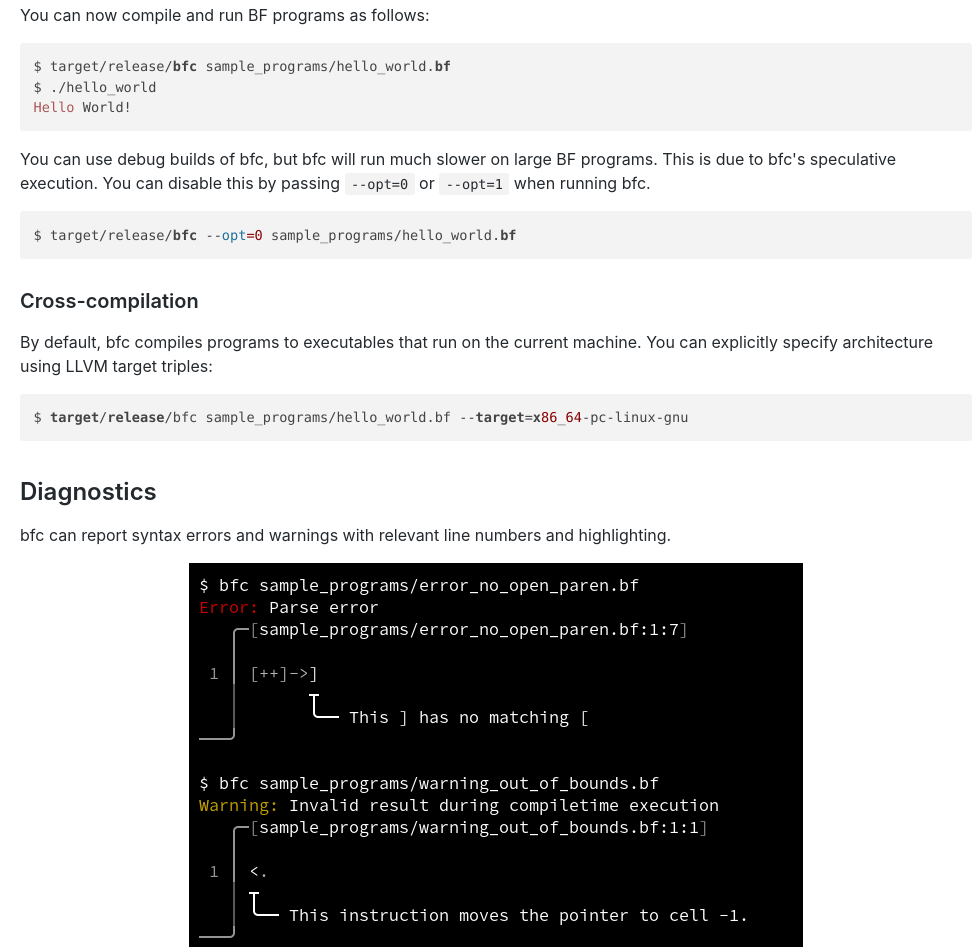
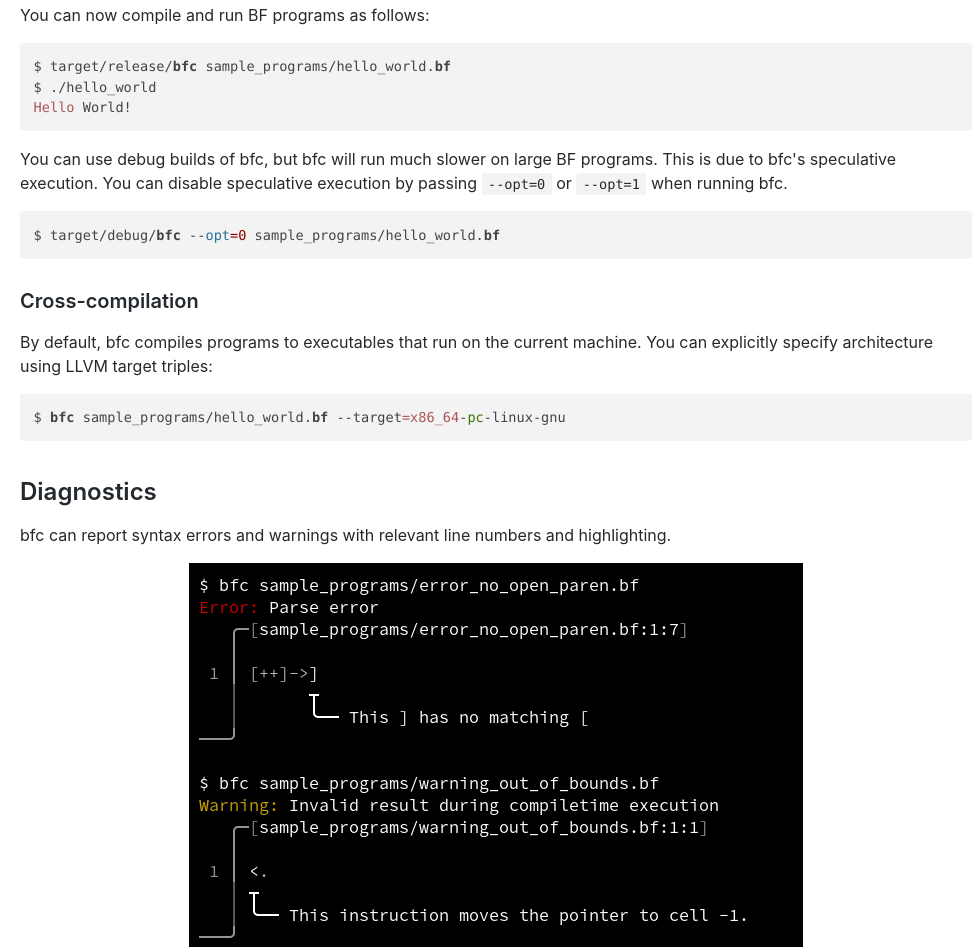
Before and after one commit to Wilfred/bfc, a plain HTML site: page docs/getting-started.html in a window 1280 px wide. Shown: the part 1428-2375 px from the top of the page, without its empty margins (0-976 px from the left). Drawn offline with nearby package versions, Linux system fonts and the light colour scheme.

Commit message:
Deploying to gh-pages from @ Wilfred/bfc@d9e78ea0b50d7cbe9f7b9827375c482710117d84 🚀

```diff
--- a/docs/getting-started.html
+++ b/docs/getting-started.html
@@ -51,14 +51,14 @@ an internet connection is required.</p>
 </code></pre>
 <p>You can use debug builds of bfc, but bfc will run much slower on large
 BF programs. This is due to bfc's speculative execution. You can
-disable this by passing <code>--opt=0</code> or <code>--opt=1</code> when running bfc.</p>
-<pre><code class="hljs">$ target/release/<span class="hljs-keyword">bfc </span>--<span class="hljs-meta">opt</span><span class="hljs-number">=0</span> sample_programs/hello_world.<span class="hljs-keyword">bf
+disable speculative execution by passing <code>--opt=0</code> or <code>--opt=1</code> when running bfc.</p>
+<pre><code class="hljs">$ target/debug/<span class="hljs-keyword">bfc </span>--<span class="hljs-meta">opt</span><span class="hljs-number">=0</span> sample_programs/hello_world.<span class="hljs-keyword">bf
 </span></code></pre>
 <h3><a class="anchor" aria-hidden="true" id="cross-compilation"></a><a href="#cross-compilation" aria-hidden="true" class="hash-link"><svg class="hash-link-icon" aria-hidden="true" height="16" version="1.1" viewBox="0 0 16 16" width="16"><path fill-rule="evenodd" d="M4 9h1v1H4c-1.5 0-3-1.69-3-3.5S2.55 3 4 3h4c1.45 0 3 1.69 3 3.5 0 1.41-.91 2.72-2 3.25V8.59c.58-.45 1-1.27 1-2.09C10 5.22 8.98 4 8 4H4c-.98 0-2 1.22-2 2.5S3 9 4 9zm9-3h-1v1h1c1 0 2 1.22 2 2.5S13.98 12 13 12H9c-.98 0-2-1.22-2-2.5 0-.83.42-1.64 1-2.09V6.25c-1.09.53-2 1.84-2 3.25C6 11.31 7.55 13 9 13h4c1.45 0 3-1.69 3-3.5S14.5 6 13 6z"></path></svg></a>Cross-compilation</h3>
 <p>By default, bfc compiles programs to executables that run on the
 current machine. You can explicitly specify architecture using LLVM
 target triples:</p>
-<pre><code class="hljs">$ <span class="hljs-keyword">target</span>/<span class="hljs-keyword">release</span>/bfc sample_programs/hello_world.bf --<span class="hljs-keyword">target</span>=<span class="hljs-keyword">x</span><span class="hljs-number">86</span>_<span class="hljs-number">64</span>-pc-linux-gnu
+<pre><code class="hljs">$ <span class="hljs-keyword">bfc </span>sample_programs/hello_world.<span class="hljs-keyword">bf </span>--target<span class="hljs-symbol">=x86_64</span>-<span class="hljs-built_in">pc</span>-linux-gnu
 </code></pre>
 <h2><a class="anchor" aria-hidden="true" id="diagnostics"></a><a href="#diagnostics" aria-hidden="true" class="hash-link"><svg class="hash-link-icon" aria-hidden="true" height="16" version="1.1" viewBox="0 0 16 16" width="16"><path fill-rule="evenodd" d="M4 9h1v1H4c-1.5 0-3-1.69-3-3.5S2.55 3 4 3h4c1.45 0 3 1.69 3 3.5 0 1.41-.91 2.72-2 3.25V8.59c.58-.45 1-1.27 1-2.09C10 5.22 8.98 4 8 4H4c-.98 0-2 1.22-2 2.5S3 9 4 9zm9-3h-1v1h1c1 0 2 1.22 2 2.5S13.98 12 13 12H9c-.98 0-2-1.22-2-2.5 0-.83.42-1.64 1-2.09V6.25c-1.09.53-2 1.84-2 3.25C6 11.31 7.55 13 9 13h4c1.45 0 3-1.69 3-3.5S14.5 6 13 6z"></path></svg></a>Diagnostics</h2>
 <p>bfc can report syntax errors and warnings with relevant line numbers
```
Also changed, not shown: docs/getting-started/index.html (+3 -3 lines).
